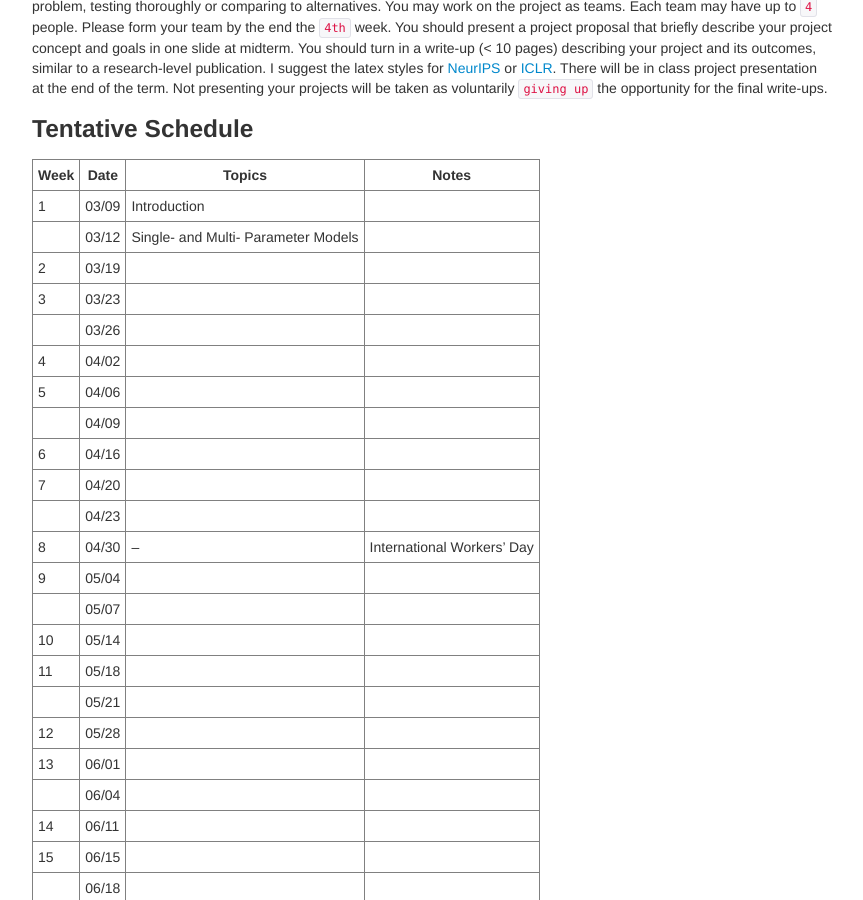
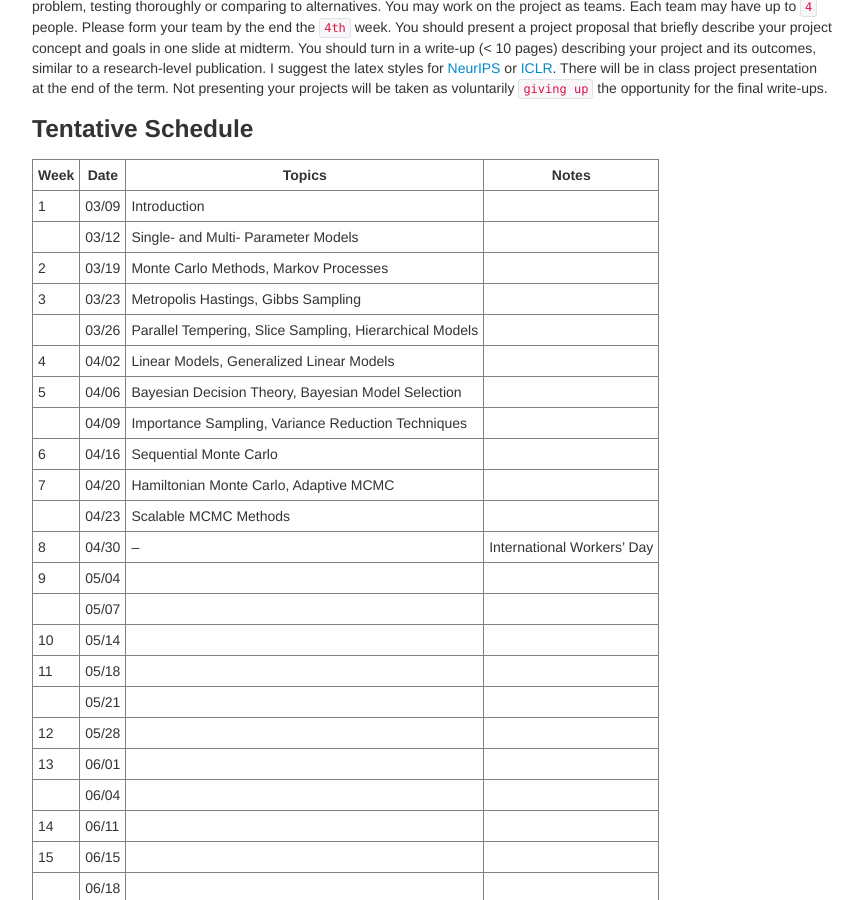
Before and after one commit to zcrabbit/zcrabbit.github.io, a Jekyll site: the page built from courses/btc-s21.md, in a window 1280 px wide and 900 px high, scrolled down 1277 px. Shown: the whole window, without its empty margins (208-1071 px from the left). Built offline with Jekyll 4.4.1, drawn with Linux system fonts in a browser that asks for light colours.

Commit message:
schedule updated

```diff
--- a/courses/btc-s21.md
+++ b/courses/btc-s21.md
@@ -57,18 +57,18 @@ You may structure your project exploration around a general problem type, algori
 | ----- |------| -----        |   -----    |
 | 1     |03/09 | Introduction |            |
 |       |03/12 | Single- and Multi- Parameter Models|   |
-| 2     |03/19 | |      |
-| 3     |03/23 | |
-|       |03/26 | |    |
-| 4     |04/02 |  |    |
-| 5     |04/06 |  |     |
-|       |04/09 | |       <!--PS2 out, due 10/23-->
-| 6     |04/16 | |     |
-| 7     |04/20 | |       |
-|       |04/23 |  |         |
+| 2     |03/19 | Monte Carlo Methods, Markov Processes|      |
+| 3     |03/23 | Metropolis Hastings, Gibbs Sampling|
+|       |03/26 | Parallel Tempering, Slice Sampling, Hierarchical Models|    |
+| 4     |04/02 | Linear Models, Generalized Linear Models |    |
+| 5     |04/06 | Bayesian Decision Theory, Bayesian Model Selection |     |
+|       |04/09 | Importance Sampling, Variance Reduction Techniques|       <!--PS2 out, due 10/23-->
+| 6     |04/16 | Sequential Monte Carlo|     |
+| 7     |04/20 | Hamiltonian Monte Carlo, Adaptive MCMC|       |
+|       |04/23 | Scalable MCMC Methods |         |
 | 8     |04/30 | -- |    International Workers’ Day |
 | 9     |05/04 | |
-|       |05/07 |  |      |
+|       |05/07 | |      |
 | 10    |05/14 |  |      |
 | 11    |05/18 |  |        <!-- PS4 out, due 12/02 -->
 |       |05/21 |  |          |
```
Also changed, not shown: 4 other files.
